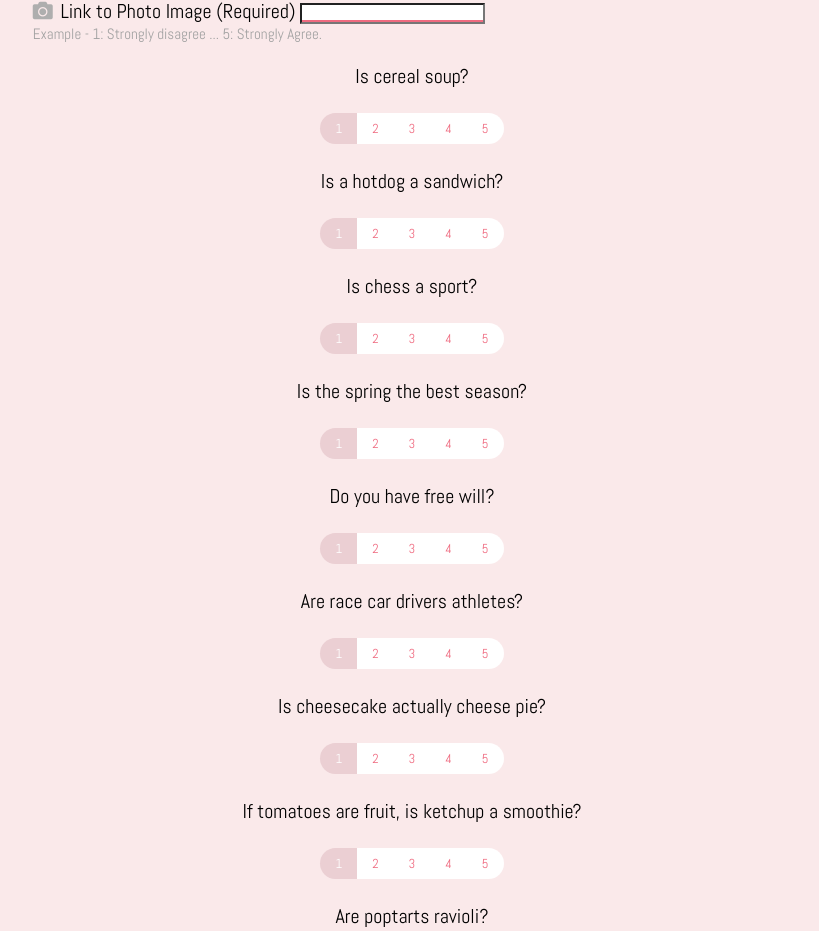
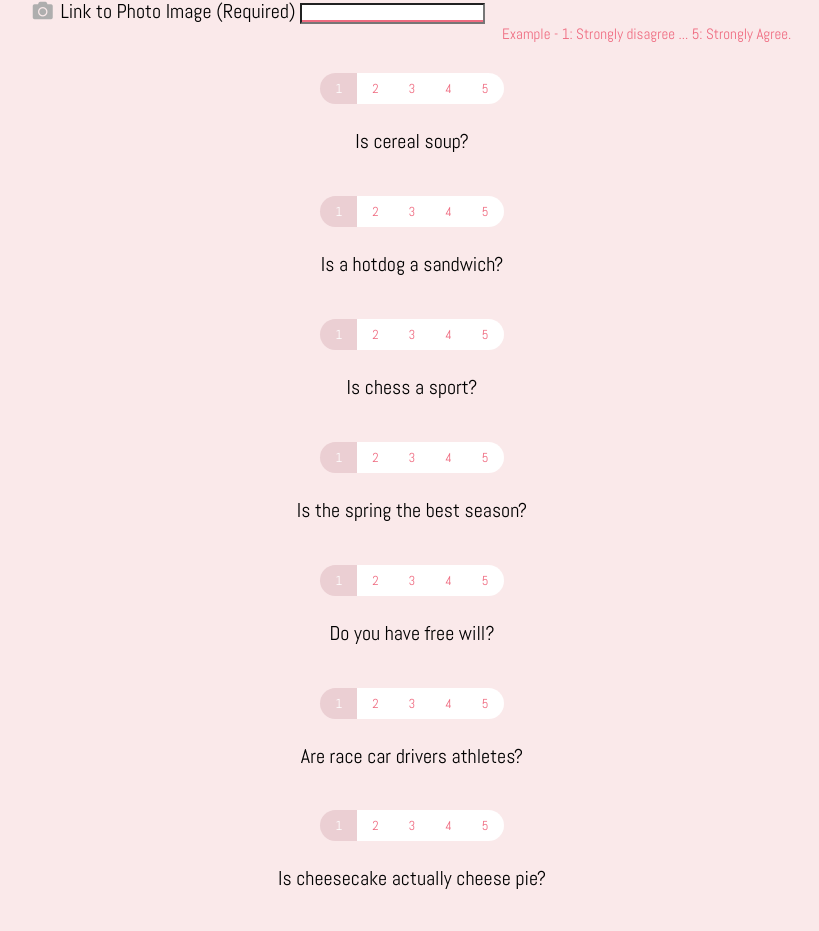
Before and after one commit to sonmic/FriendFinder, a website: page app/public/survey.html in a window 1280 px wide. Shown: the part 181-1112 px from the top of the page, without its empty margins (228-1047 px from the left). Drawn offline with nearby package versions, Linux system fonts and the light colour scheme; a web font is replaced by a local one.

Commit message:
UI update: added padding to each question

```diff
--- a/app/public/style.css
+++ b/app/public/style.css
@@ -45,6 +45,9 @@ body {
     left: -500px;
 }
 
+p{
+    margin-bottom: 5% !important;
+}
 
 .headline{
     font-size: 30px;
@@ -54,7 +57,8 @@ body {
 }
 .scale{
     font-size: 15px;
-    color: #a2a2a2;
+    color: #ef6b80;
+    text-align: right;
 }
 
 .toSurvey{
--- a/app/public/survey.html
+++ b/app/public/survey.html
@@ -78,9 +78,9 @@
             />
           </div>
           <div class="scale">Example - 1: Strongly disagree ... 5: Strongly Agree.</div>
+          <br>
   <div class="qContainer">
           <div class="q1">
-            <p>Is cereal soup?</p>
             <select id="q1" name="q1" class="question">
               <option value="1">1</option>
               <option value="2">2</option>
@@ -88,9 +88,9 @@
               <option value="4">4</option>
               <option value="5">5</option>
             </select>
+            <p>Is cereal soup?</p>
           </div>
           <div class="q2">
-            <p>Is a hotdog a sandwich?</p>
             <select id="q2" name="q2" class="question">
               <option value="1">1</option>
               <option value="2">2</option>
@@ -98,9 +98,9 @@
               <option value="4">4</option>
               <option value="5">5</option>
             </select>
+            <p>Is a hotdog a sandwich?</p>
           </div>
           <div class="q3">
-            <p>Is chess a sport?</p>
             <select id="q3" name="q3" class="question">
               <option value="1">1</option>
               <option value="2">2</option>
@@ -108,9 +108,9 @@
               <option value="4">4</option>
               <option value="5">5</option>
             </select>
+            <p>Is chess a sport?</p>
           </div>
           <div class="q4">
-            <p>Is the spring the best season?</p>
             <select id="q4" name="q4" class="question">
               <option value="1">1</option>
               <option value="2">2</option>
@@ -118,9 +118,9 @@
               <option value="4">4</option>
               <option value="5">5</option>
             </select>
+            <p>Is the spring the best season?</p>
           </div>
           <div class="q5">
-            <p>Do you have free will?</p>
             <select id="q5" name="q5" class="question">
               <option value="1">1</option>
               <option value="2">2</option>
@@ -128,9 +128,9 @@
               <option value="4">4</option>
               <option value="5">5</option>
             </select>
+            <p>Do you have free will?</p>
           </div>
           <div class="q6">
-            <p>Are race car drivers athletes?</p>
             <select id="q6" name="q6" class="question">
               <option value="1">1</option>
               <option value="2">2</option>
@@ -138,9 +138,9 @@
               <option value="4">4</option>
               <option value="5">5</option>
             </select>
+            <p>Are race car drivers athletes?</p>
           </div>
           <div class="q7">
-            <p>Is cheesecake actually cheese pie?</p>
             <select id="q7" name="q7" class="question">
               <option value="1">1</option>
               <option value="2">2</option>
@@ -148,9 +148,9 @@
               <option value="4">4</option>
               <option value="5">5</option>
             </select>
+            <p>Is cheesecake actually cheese pie?</p>
           </div>
           <div class="q8">
-            <p>If tomatoes are fruit, is ketchup a smoothie?</p>
             <select id="q8" name="q8" class="question">
               <option value="1">1</option>
               <option value="2">2</option>
@@ -158,9 +158,9 @@
               <option value="4">4</option>
               <option value="5">5</option>
             </select>
+            <p>If tomatoes are fruit, is ketchup a smoothie?</p>
           </div>
           <div class="q9">
-            <p>Are poptarts ravioli?</p>
             <select id="q9" name="q9" class="question">
               <option value="1">1</option>
               <option value="2">2</option>
@@ -168,9 +168,9 @@
               <option value="4">4</option>
               <option value="5">5</option>
             </select>
+            <p>Are poptarts ravioli?</p>
           </div>
           <div class="q10">
-            <p>Is water wet?</p>
             <select id="q10" name="q10" class="question">
               <option value="1">1</option>
               <option value="2">2</option>
@@ -178,8 +178,8 @@
               <option value="4">4</option>
               <option value="5">5</option>
             </select>
+            <p>Is water wet?</p>
           </div>
-          <br><br>
           <div class="submit">
                   <button type="submit" class="btn submit">Submit <img src="assetes/submit.png"> </button>
                 </div>
```
